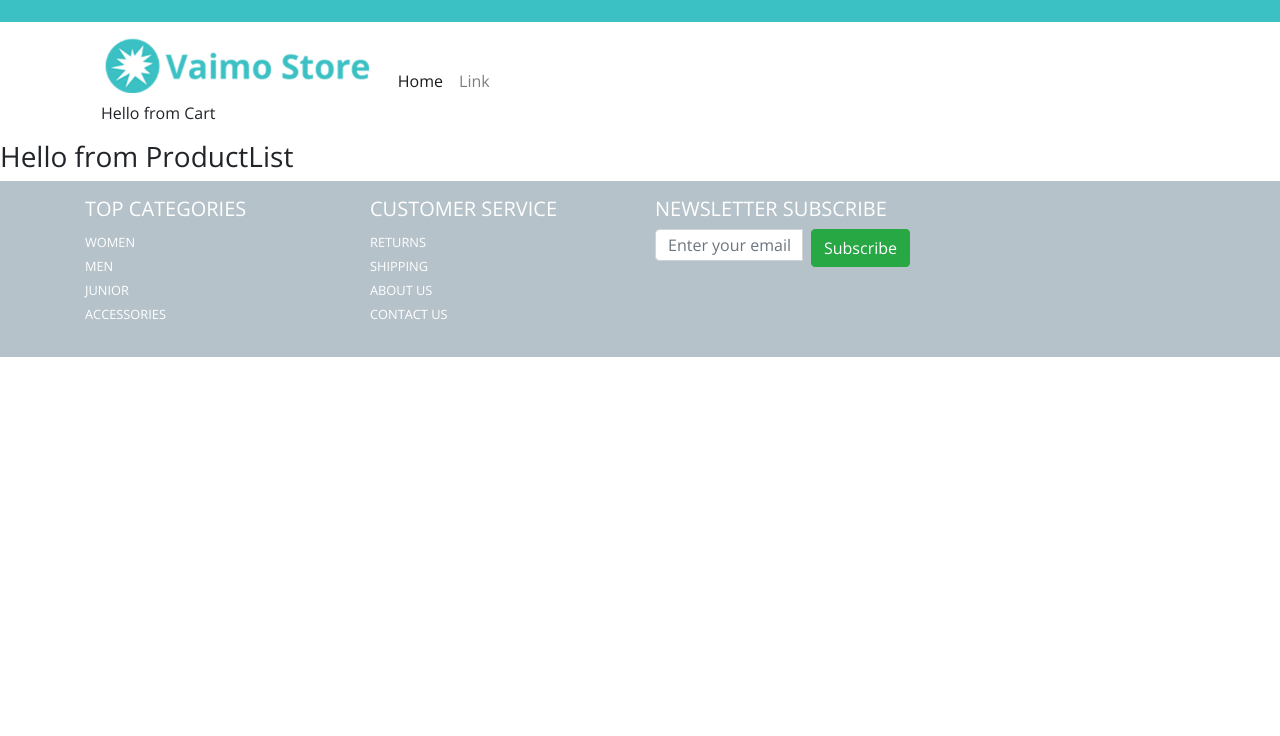
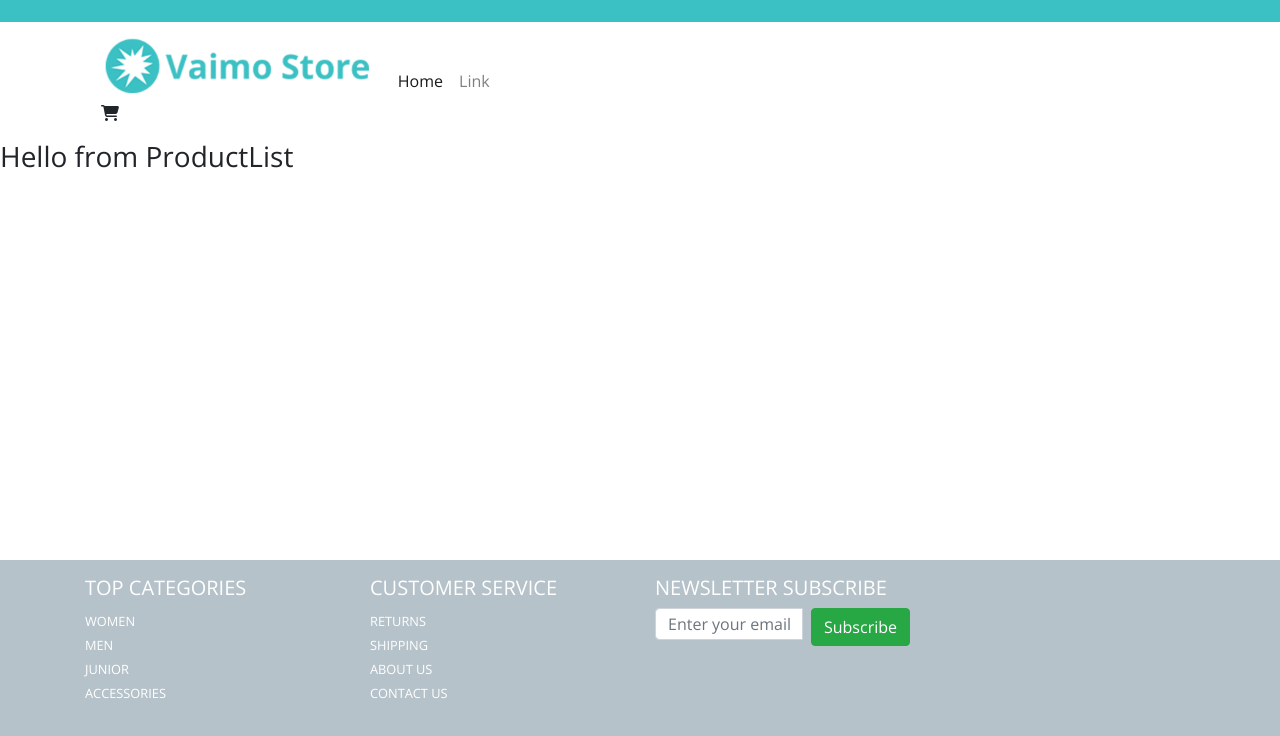
Before and after one commit to sobhanniroula/code-assignment-1, a React (Create React App) app in the folder code-assignment-1/: page / in a window 1280 px wide. Shown: the top 736 px of the page. Built offline with nearby package versions, Linux system fonts and the light colour scheme.

Commit message:
stick footer to the bottom of the page

```diff
--- a/code-assignment-1/public/index.html
+++ b/code-assignment-1/public/index.html
@@ -48,5 +48,8 @@
     <script src="https://code.jquery.com/jquery-3.2.1.slim.min.js" integrity="sha384-KJ3o2DKtIkvYIK3UENzmM7KCkRr/rE9/Qpg6aAZGJwFDMVNA/GpGFF93hXpG5KkN" crossorigin="anonymous"></script>
     <script src="https://cdnjs.cloudflare.com/ajax/libs/popper.js/1.12.9/umd/popper.min.js" integrity="sha384-ApNbgh9B+Y1QKtv3Rn7W3mgPxhU9K/ScQsAP7hUibX39j7fakFPskvXusvfa0b4Q" crossorigin="anonymous"></script>
     <script src="https://maxcdn.bootstrapcdn.com/bootstrap/4.0.0/js/bootstrap.min.js" integrity="sha384-JZR6Spejh4U02d8jOt6vLEHfe/JQGiRRSQQxSfFWpi1MquVdAyjUar5+76PVCmYl" crossorigin="anonymous"></script>
+
+    <!-- Font Awesome Icons -->
+    <script src="https://kit.fontawesome.com/536d28d1c6.js"></script>
   </body>
 </html>
--- a/code-assignment-1/src/App.css
+++ b/code-assignment-1/src/App.css
@@ -5,9 +5,10 @@
   --captionBlack: #71706e;
 }
 
-html, body {
+html{
   height: 100%;
 }
+
 body {
   font-family: 'Open Sans', sans-serif;
 }
@@ -28,6 +29,7 @@
   background-color: var(--footerGray);
   color: #fff;
   padding: 1rem;
+  width: 100%;
 }
 
 .footer a {
@@ -50,9 +52,26 @@
 
 
 
-
+/* for small screens  */
 @media all and (max-width: 480px) {
   .brand-logo {
     height: 2rem;
   }
+
+  .footer {
+    margin-bottom: 0;
+  }
 }
+
+/* for big screens  */
+@media all and (min-width: 960px) {
+  html{
+    position: relative;
+    min-height: 100%;
+  }
+
+  .footer {
+    padding: 1rem 1rem 5rem 1rem;
+    position: absolute;
+  }
+}
--- a/code-assignment-1/src/components/Cart.js
+++ b/code-assignment-1/src/components/Cart.js
@@ -4,7 +4,7 @@
     render() {
         return (
             <div>
-                <h6>Hello from Cart</h6>
+                <h6><i className="fas fa-shopping-cart"></i></h6>
             </div>
         )
     }
--- a/code-assignment-1/src/components/Footer.js
+++ b/code-assignment-1/src/components/Footer.js
@@ -9,19 +9,19 @@
                         <div className="col-md-3">
                             <h5>Top Categories</h5>
                             <ul className="list-unstyled">
-                                <li><a href="#">Women</a></li>
-                                <li><a href="#">Men</a></li>
-                                <li><a href="#">Junior</a></li>
-                                <li><a href="#">Accessories</a></li>
+                                <li><a href="/">Women</a></li>
+                                <li><a href="/">Men</a></li>
+                                <li><a href="/">Junior</a></li>
+                                <li><a href="/">Accessories</a></li>
                             </ul>
                         </div>
                         <div className="col-md-3">
                             <h5>Customer Service</h5>
                             <ul className="list-unstyled">
-                                <li><a href="#">Returns</a></li>
-                                <li><a href="#">Shipping</a></li>
-                                <li><a href="#">About Us</a></li>
-                                <li><a href="#">Contact Us</a></li>
+                                <li><a href="/">Returns</a></li>
+                                <li><a href="/">Shipping</a></li>
+                                <li><a href="/">About Us</a></li>
+                                <li><a href="/">Contact Us</a></li>
                             </ul>
                         </div>
                         <div className="col-md-3">
--- a/code-assignment-1/src/components/Navbar.js
+++ b/code-assignment-1/src/components/Navbar.js
@@ -22,10 +22,10 @@
                         <div className="collapse navbar-collapse nav-bottom" id="navbarTogglerDemo01">
                             <ul className="navbar-nav mr-auto mt-2 mt-lg-0">
                             <li className="nav-item active">
-                                <a className="nav-link" href="#">Home <span className="sr-only">(current)</span></a>
+                                <a className="nav-link" href="/">Home <span className="sr-only">(current)</span></a>
                             </li>
                             <li className="nav-item">
-                                <a className="nav-link" href="#">Link</a>
+                                <a className="nav-link" href="/">Link</a>
                             </li>
                             </ul>
 
```
